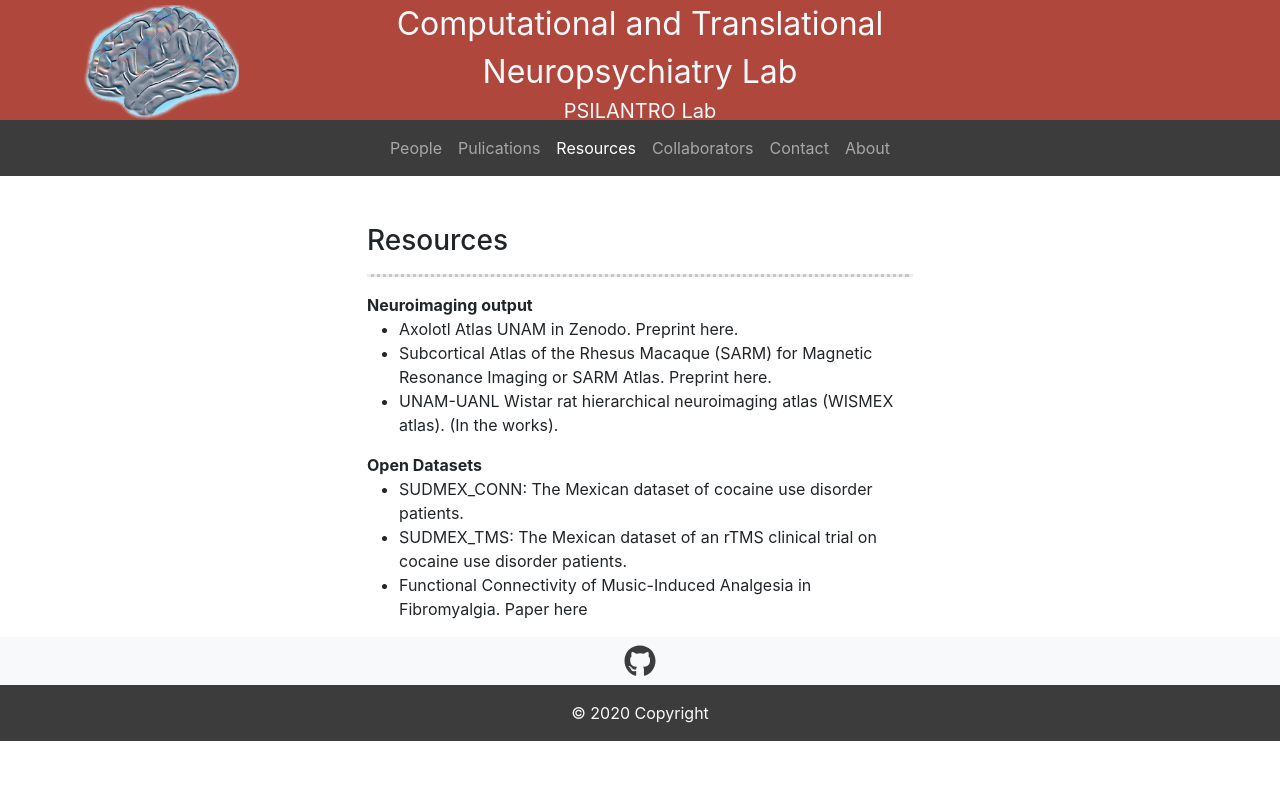
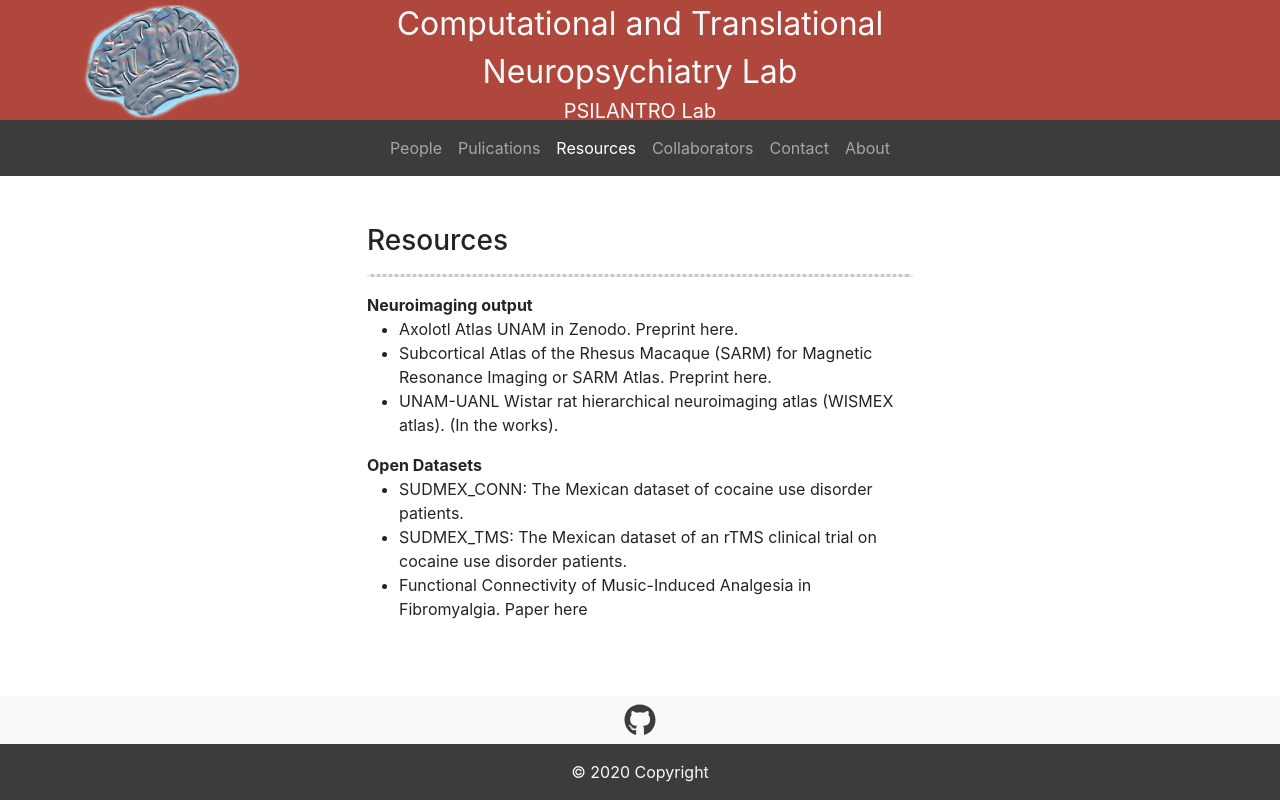
Before and after one commit to psilantrolab/website, a React (Create React App) app: page /resources in a window 1280 px wide. Built offline with nearby package versions, Linux system fonts and the light colour scheme.

Commit message:
footer fixed

```diff
--- a/src/pages/resources.jsx
+++ b/src/pages/resources.jsx
@@ -2,7 +2,7 @@ import React from "react";
 
 function ResourcesPage(){
     return(
-        <div className="container">
+        <div className="container" style={{minHeight:'65vh'}}>
             <div className="row justify-content-center">
                 <div className="col-12 col-sm-12 col-md-6 col-lg-6 col-xl-6 col-xxl-6 mt-5">
                     <h3>Resources</h3>
```
